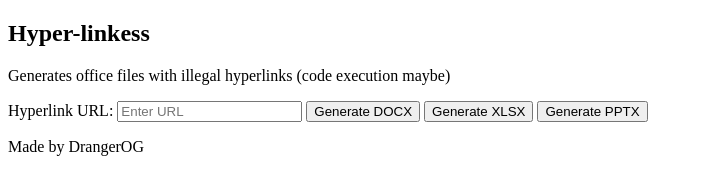
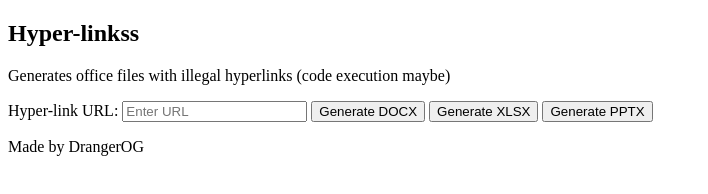
Before and after one commit to DrangerOG/hyper-linkss, a plain HTML site: page index.html in a window 1280 px wide. Shown: the full height of the page, 0-708 px from the left. Drawn offline with nearby package versions, Linux system fonts and the light colour scheme.

Commit message:
Update index.html

```diff
--- a/index.html
+++ b/index.html
@@ -7,11 +7,11 @@
     <script src="https://cdnjs.cloudflare.com/ajax/libs/jszip/3.10.1/jszip.min.js"></script>
 </head>
 <body>
-    <h2>Hyper-linkess</h2>
+    <h2>Hyper-linkss</h2>
     <p>Generates office files with illegal hyperlinks (code execution maybe)</p>
 
     <div>
-        <label for="newTarget">Hyperlink URL:</label>
+        <label for="newTarget">Hyper-link URL:</label>
         <input type="text" id="newTarget" placeholder="Enter URL" />
         <button id="generateWordButton">Generate DOCX</button>
         <button id="generateExcelButton">Generate XLSX</button>
```
